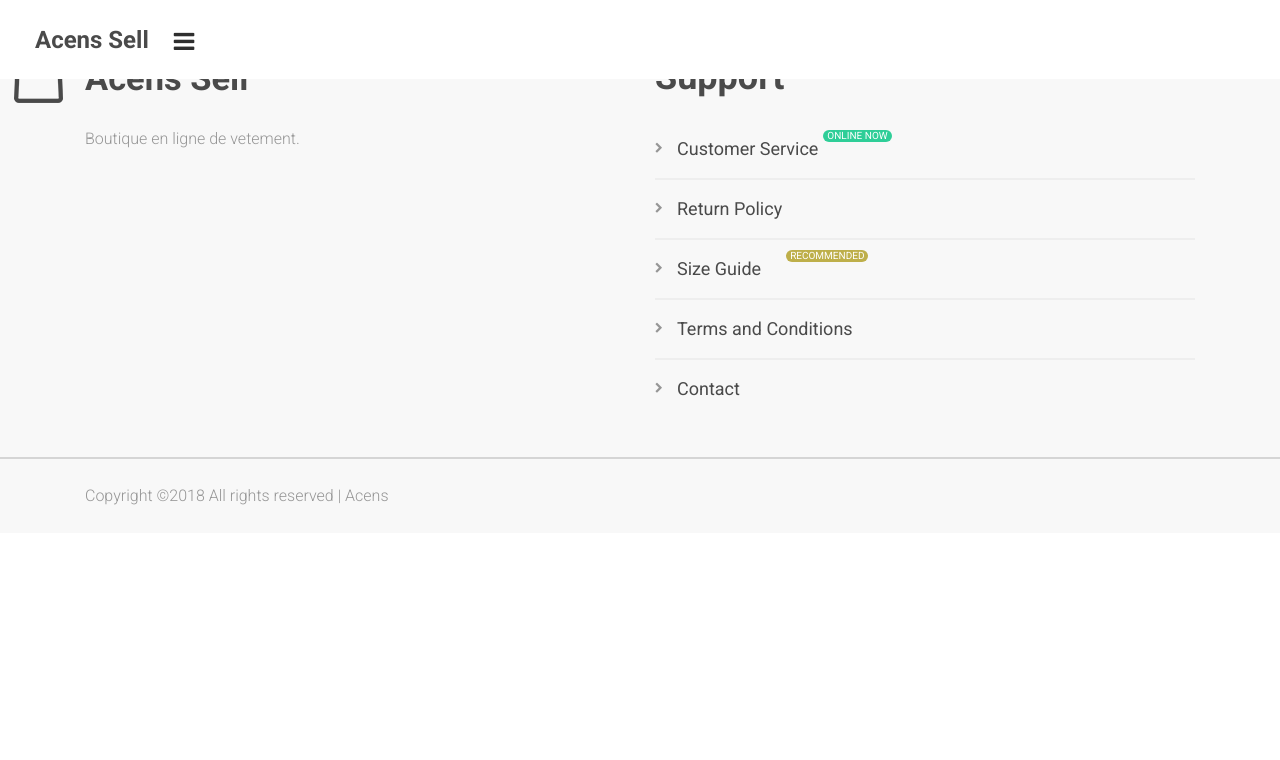
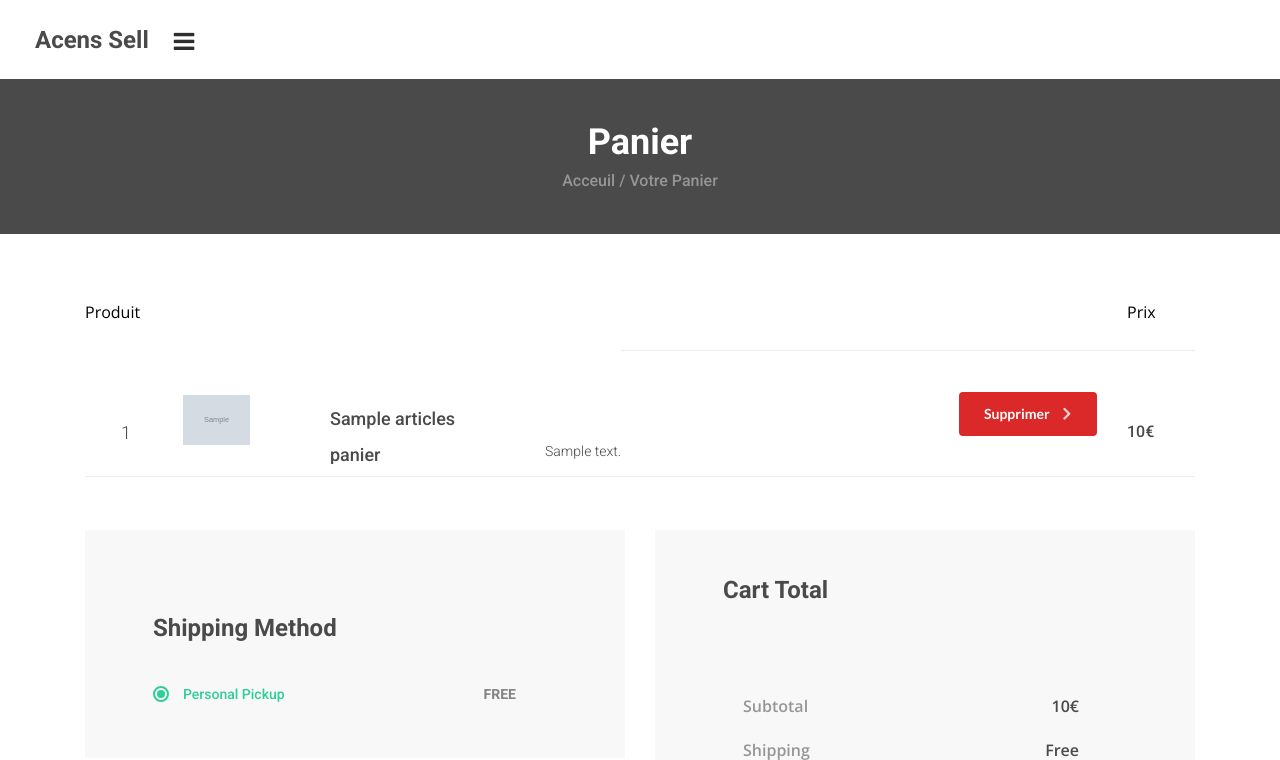
Before and after one commit to AcensJJ/PPE3, a Symfony app: template templates/boutique/panier.html.twig in a window 1280 px wide. Shown: the top 760 px of the page. Before the commit the page ends 505 px from the top, so only its background shows below. Run offline with Twig, Linux system fonts and the light colour scheme; the template is opened without the code that fills it: most values are stand-ins (such as "Sample title", 1, 10 or a date in 2020); grey boxes marked "Sample" are stand-in pictures; some libraries are stand-ins or nearby versions.

Commit message:
Panier a jour

```diff
--- a/src/Controller/BoutiqueController.php
+++ b/src/Controller/BoutiqueController.php
@@ -100,7 +100,6 @@ class BoutiqueController extends AbstractController
         }
 
         $thisPanier = $thisPanier->getArticles();
-        $countPanier = $thisPanier->count();
 
         return $this->render('boutique/panier.html.twig', [
             'controller_name' => 'Mon panier',
--- a/templates/boutique/panier.html.twig
+++ b/templates/boutique/panier.html.twig
@@ -1,10 +1,5 @@
 {% extends 'base.html.twig' %}
 {% block body %}
-
-
-
-<!-- Si connecter afficher panier -->
-{% if is_granted("IS_AUTHENTICATED_REMEMBERED") %}
 
 <div class="super_container">
 
@@ -60,7 +55,7 @@
 
 										</div>
 										<div class="product_quantity_container">
-											<button type="button" name="{{ article.id }}" class="ui right floated red button">
+											<button type="button" name="{{ article.id }}" class="ui right floated red button supprArticle">
                                             Supprimer
                                             <i class="right chevron icon"></i>
                                         </button>
@@ -134,10 +129,6 @@
 
 </div>
 
-	<!-- Si deconnecter , devoir se connecter -->
-	{% else %}
-
-	{% endif %}
 {% endblock %}
 
 {% block javascripts %}
```
